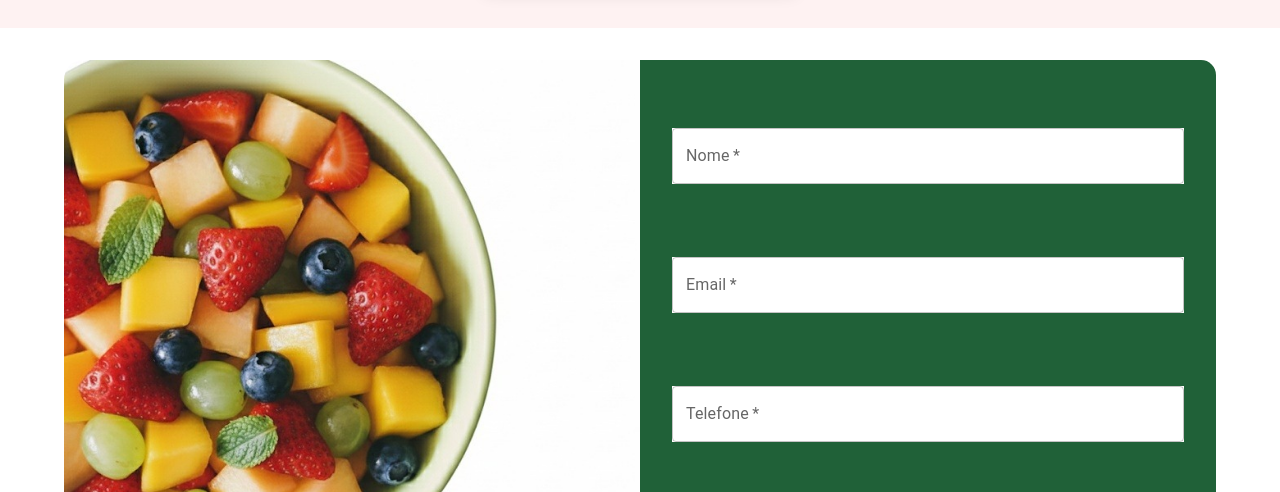
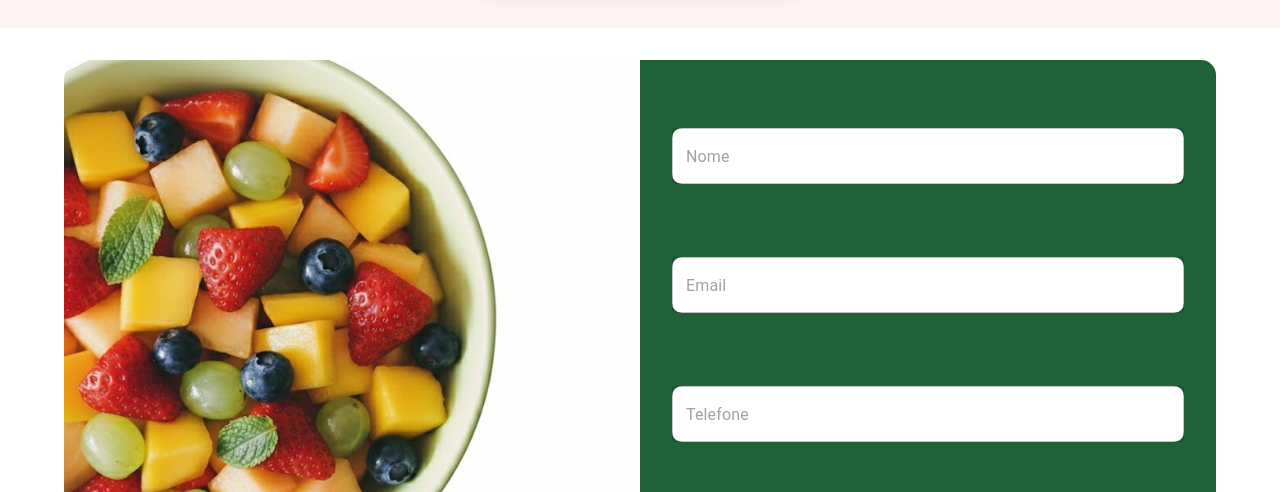
Before and after one commit to DrumondParizottoPiccolo/WebDelivery, a React (Vite) app: page / in a window 1280 px wide. Shown: the part 1760-2252 px from the top of the page. Built offline with nearby package versions, Linux system fonts and the light colour scheme.

Commit message:
estilizando formu: TextField

```diff
--- a/src/Components/Formulario.jsx
+++ b/src/Components/Formulario.jsx
@@ -37,20 +37,38 @@ const Formulario = () => {
         >
         <TextField
             required
-            label="Nome"
+            placeholder="Nome"
             variant="outlined"
-            sx={{ backgroundColor: 'white' }}
+            sx={{ backgroundColor: 'white',
+                borderRadius:"10px", "& .MuiOutlinedInput-root":{
+                    "&.Mui-focused fieldset":{
+                        borderColor: "black",
+                    },
+                },
+            }}
 
         />
         <TextField
             required
-            sx={{ backgroundColor: 'white' }}
-            label="Email"
+            sx={{ backgroundColor: 'white',
+                borderRadius:"10px", "& .MuiOutlinedInput-root":{
+                    "&.Mui-focused fieldset":{
+                        borderColor: "black",
+                    },
+                },
+            }}
+            placeholder="Email"
             variant="outlined"/>
         <TextField
             required
-            sx={{ backgroundColor: 'white' }}
-            label="Telefone"
+            sx={{ backgroundColor: 'white',
+                borderRadius:"10px", "& .MuiOutlinedInput-root":{
+                    "&.Mui-focused fieldset":{
+                        borderColor: "black",
+                    },
+                },
+            }}
+            placeholder="Telefone"
             variant="outlined"
             backgroundColor= 'white'
         />
```
